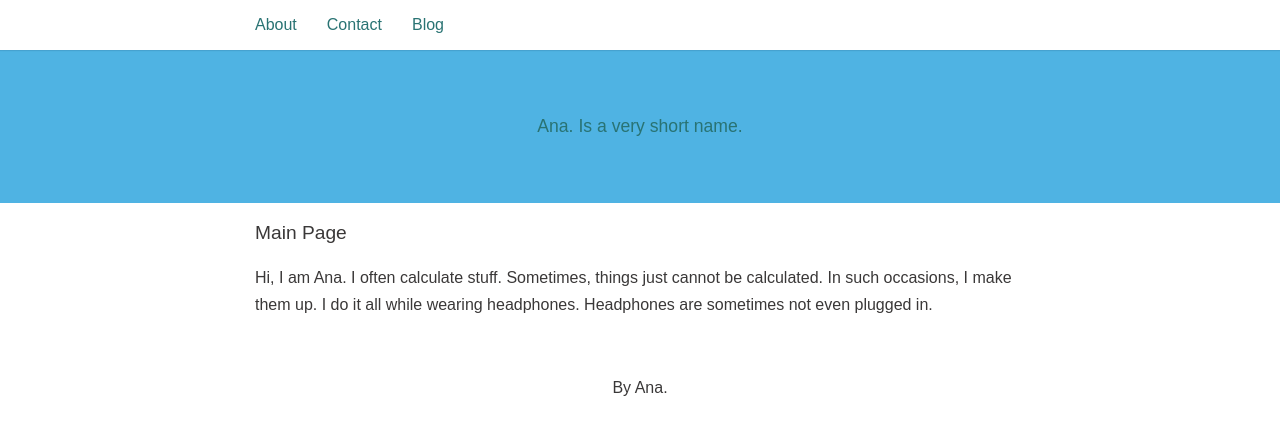
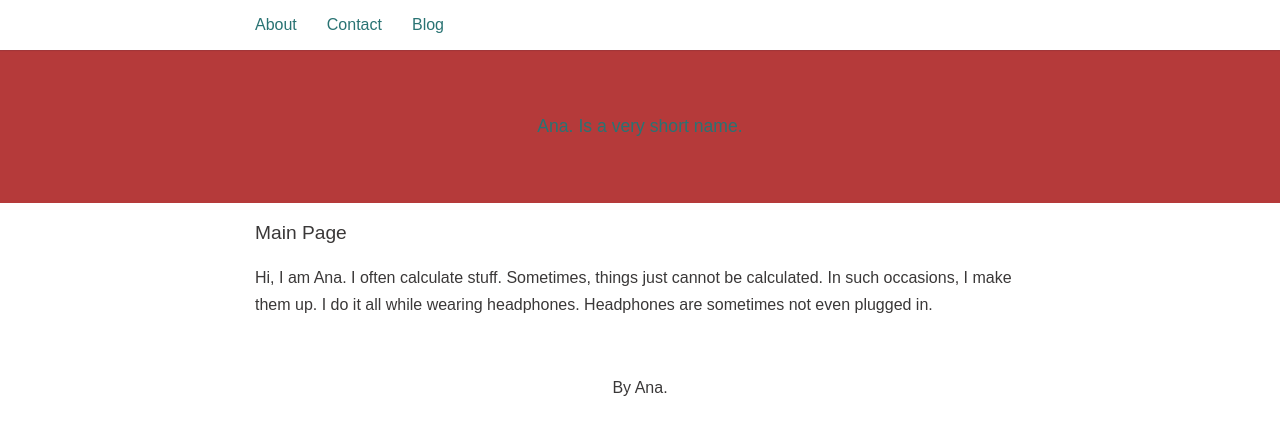
Before and after one commit to electro-swing/electro-swing.github.io, a Jekyll site: the page built from index.html, in a window 1280 px wide. Shown: the top 435 px of the page. Built offline with Jekyll 4.4.1, drawn with Linux system fonts in a browser that asks for light colours; some web fonts are replaced.

Commit message:
Update _base.scss

```diff
--- a/_sass/_base.scss
+++ b/_sass/_base.scss
@@ -7,7 +7,7 @@ $link-hover-color: $main;
 $heading-font: 'Ariel', sans-serif;
 $heading-font-color: #3a3838;
 $light: #E7EDF4;
-$header: #4FB3E3;
+$header: #B53A3A;
 
 *,
 *::before,
```
